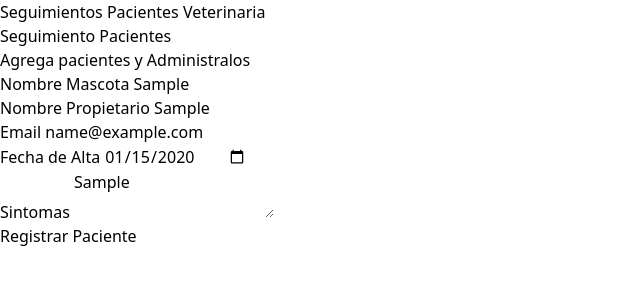
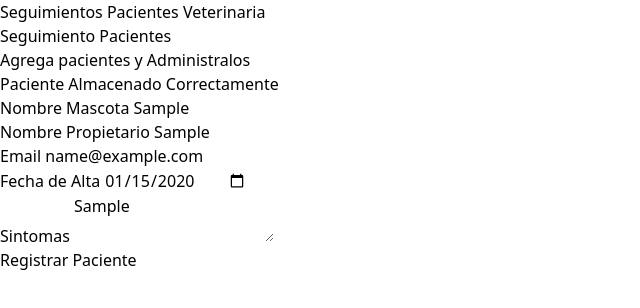
Before and after one commit to Leomiguel19/admin-pacientes, a Vue app: page / in a window 1280 px wide. Both pictures are taken after typing "Sample", "Sample", "name@example.com", "2020-01-15", "Sample" into the empty fields and a click on the input "Registrar Paciente". Shown: the top 308 px of the page, without its empty margins (0-640 px from the left). Built offline with nearby package versions, Linux system fonts and the light colour scheme.

Commit message:
Crear componente de alerta

```diff
--- /dev/null
+++ b/src/components/Alerta.vue
@@ -0,0 +1,23 @@
+<script setup>
+    import { computed } from 'vue'
+
+    const props = defineProps({
+        alerta:{
+            type: Object,
+            required: true,
+        }
+    })
+
+    const isError = computed(() => {
+        return props.alerta.tipo === 'error'
+    })
+</script>
+
+<template>
+    <div
+        :class="[isError ?  'bg-red-500' : 'bg-green-500']"
+        class="text-white text-center p-3 uppercase font-bold mb-3 rounded-md"
+    >
+        {{ alerta.mensaje }}
+    </div>
+</template>
--- a/src/components/Formulario.vue
+++ b/src/components/Formulario.vue
@@ -17,11 +17,13 @@
 
     const validar = () => {
         if(Object.values(paciente).includes('')){
-            console.log('Si estan vacios')
-            alerta.tipo = 'Todos los campos son obligatorios';
-            alerta.mensaje = 'error';
+            alerta.mensaje = 'Todos los campos son obligatorios';
+            alerta.tipo = 'error';
             return;
         }
+
+        alerta.mensaje = 'Paciente Almacenado Correctamente'
+        alerta.tipo = 'exito'
         console.log("Agregando");
     }
 
@@ -36,6 +38,10 @@
             <span class="text-indigo-600 font-bold">Administralos</span>
         </p>
 
+        <Alerta
+            v-if="alerta.mensaje"
+            :alerta="alerta"
+        />
         <form
             class="bg-white shadow-md rounded-lg py-10 px-5 mb-10"
             @submit.prevent="validar"
```
